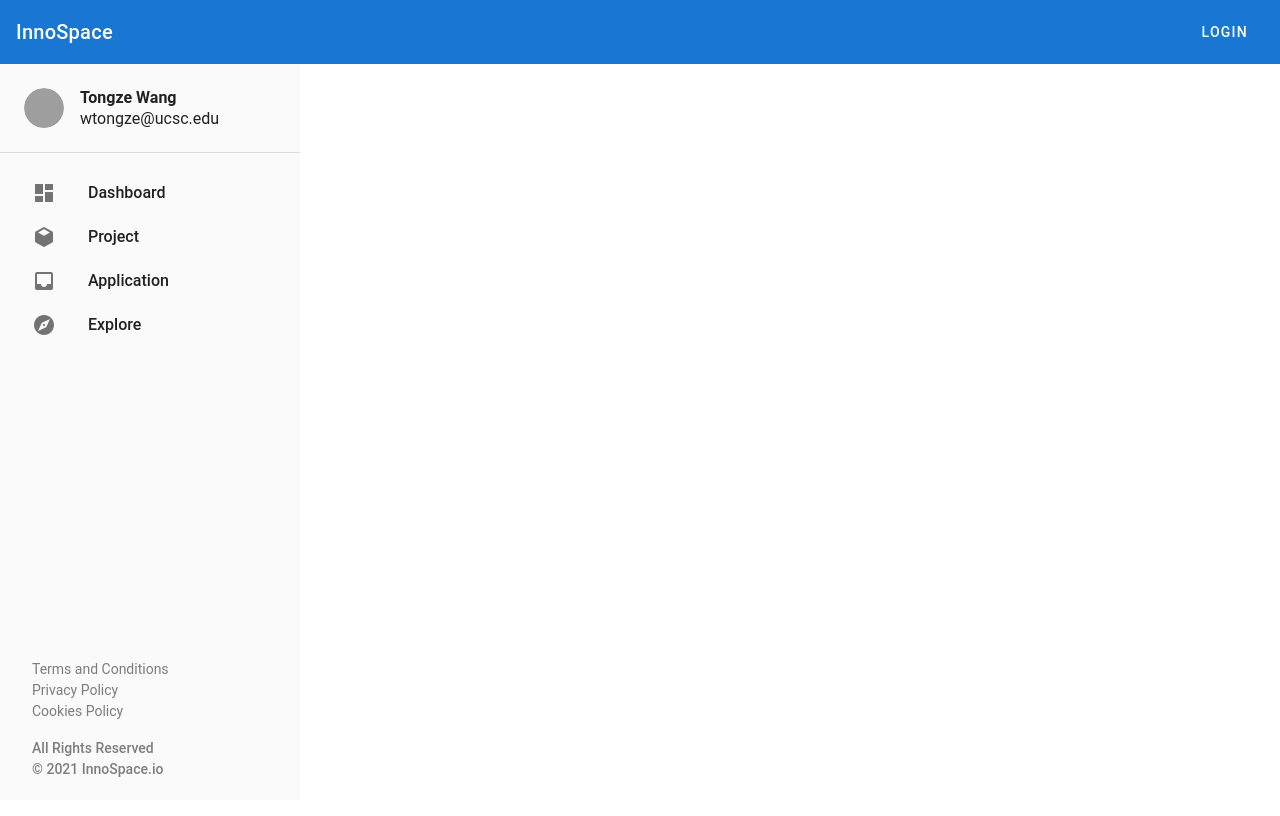
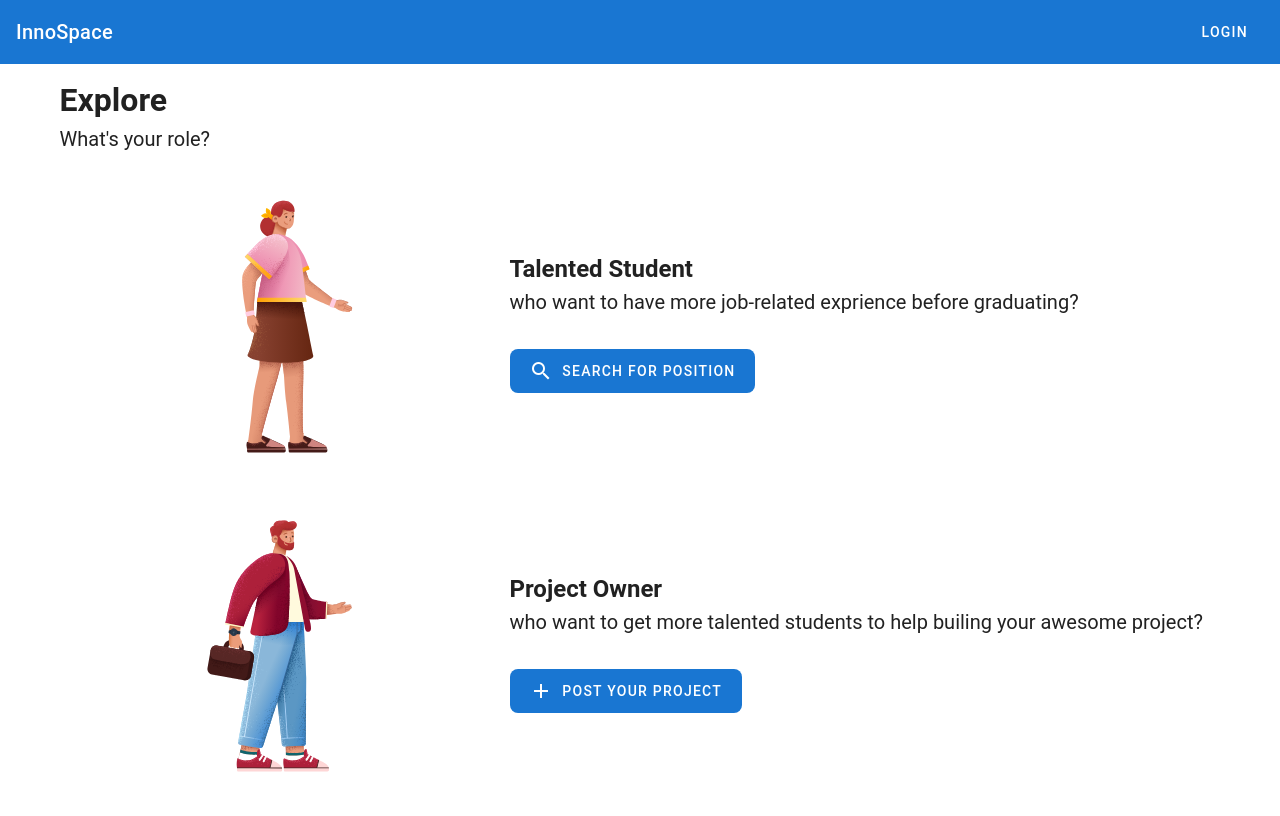
Before and after one commit to wtongze/innospace-v3-web, a Vue app: page /explore in a window 1280 px wide. Shown: the top 816 px of the page. Built offline with nearby package versions, Linux system fonts and the light colour scheme; grey boxes are pictures that could not be loaded.

Commit message:
add login

```diff
--- a/package.json
+++ b/package.json
@@ -9,6 +9,8 @@
   },
   "dependencies": {
     "core-js": "^3.6.5",
+    "firebase": "^9.5.0",
+    "firebaseui": "^6.0.0",
     "lottie-web": "^5.8.1",
     "vue": "^2.6.11",
     "vue-router": "^3.2.0",
--- a/src/App.vue
+++ b/src/App.vue
@@ -3,7 +3,7 @@
     <v-app-bar app color="primary" dark flat clipped-left>
       <v-app-bar-nav-icon
         @click.stop="drawer = !drawer"
-        v-if="showNavDrawer && !$vuetify.breakpoint.mdAndUp"
+        v-if="showNavDrawer && !$vuetify.breakpoint.lgAndUp"
       ></v-app-bar-nav-icon>
       <div class="title" @click="goHome">InnoSpace</div>
       <v-spacer></v-spacer>
@@ -18,11 +18,10 @@
       app
       clipped
       floating
-      disable-resize-watcher
       color="#fafafa"
       class="nav-drawer"
       v-if="showNavDrawer"
-      v-model="drawerControl"
+      v-model="drawer"
       height="100%"
     >
       <v-list class="px-2">
@@ -110,24 +109,29 @@ export default Vue.extend({
     drawer: false,
     navItems: [
       {
-        to: '/dashboard',
+        to: '/my/dashboard',
         icon: 'mdi-view-dashboard',
         title: 'Dashboard',
       },
       {
-        to: '/dashboard/project',
+        to: '/explore',
+        icon: 'mdi-compass',
+        title: 'Explore',
+      },
+      {
+        to: '/my/project',
         icon: 'mdi-cube',
         title: 'Project',
       },
       {
-        to: '/dashboard/application',
+        to: '/my/application',
         icon: 'mdi-inbox',
         title: 'Application',
       },
       {
-        to: '/dashboard/explore',
-        icon: 'mdi-compass',
-        title: 'Explore',
+        to: '/my/profile',
+        icon: 'mdi-account',
+        title: 'Profile',
       },
     ] as { to: string; icon: string; title: string }[],
     legalItems: [
@@ -167,17 +171,6 @@ export default Vue.extend({
     },
     mdAndUp() {
       return this.$vuetify.breakpoint.mdAndUp;
-    },
-    drawerControl: {
-      get() {
-        if (this.$vuetify.breakpoint.mdAndUp) {
-          return true;
-        }
-        return this.drawer;
-      },
-      set(val: boolean) {
-        this.drawer = val;
-      },
     },
   },
 
--- /dev/null
+++ b/src/components/ApplicationCard.vue
@@ -0,0 +1,70 @@
+<template>
+  <div class="application-card px-8 py-4 my-4">
+    <div class="d-flex align-center justify-space-between">
+      <div class="d-flex align-center">
+        <v-img
+          :src="require('../assets/logo.svg')"
+          max-height="50"
+          max-width="50"
+          class="mr-4"
+        ></v-img>
+        <div class="mr-4">
+          <h3>Front-End Developer</h3>
+          <h3 class="font-weight-medium" style="font-size: 16px">InnoSpace</h3>
+        </div>
+        <div>
+          <v-chip color="warning" label class="font-weight-medium rounded-lg">
+            Pending Review
+          </v-chip>
+        </div>
+      </div>
+      <div class="d-flex meta-box">
+        <div class="meta-item">
+          <h4 class="font-weight-medium">Type</h4>
+          <div>Student</div>
+        </div>
+        <div class="meta-item">
+          <h4 class="font-weight-medium">Name</h4>
+          <div>Tongze Wang</div>
+        </div>
+      </div>
+    </div>
+    <div class="action mt-4 d-flex align-center justify-space-between">
+      <div style="margin-left: 66px">2021/03/02 03:45 PM</div>
+      <v-btn link color="#f7f7f7" depressed to="/application/123">
+        Learn More
+      </v-btn>
+    </div>
+  </div>
+</template>
+
+<script lang="ts">
+import Vue from 'vue';
+
+export default Vue.extend({
+  name: 'ApplicationCard',
+});
+</script>
+
+<style scoped>
+.application-card {
+  border: 1px rgba(0, 0, 0, 0.12) solid;
+  border-radius: 8px;
+}
+
+.meta-box {
+  background-color: #f7f7f7;
+  padding: 16px;
+  border-radius: 8px;
+}
+
+.meta-item {
+  margin-right: 16px;
+  width: 125px;
+}
+
+.tag {
+  margin-right: 8px;
+  font-weight: 500;
+}
+</style>
--- /dev/null
+++ b/src/components/ProjectCard.vue
@@ -0,0 +1,75 @@
+<template>
+  <div class="project-card px-8 py-4 my-4">
+    <div class="d-flex align-center justify-space-between">
+      <div class="d-flex align-center">
+        <v-img
+          :src="require('../assets/logo.svg')"
+          max-height="50"
+          max-width="50"
+          class="mr-4"
+        ></v-img>
+        <h3>InnoSpace</h3>
+      </div>
+      <div class="d-flex meta-box">
+        <div class="meta-item">
+          <h4 class="font-weight-medium">Type</h4>
+          <div>Student-Lead</div>
+        </div>
+        <div class="meta-item">
+          <h4 class="font-weight-medium">Field</h4>
+          <div>Web App</div>
+        </div>
+      </div>
+    </div>
+    <div class="tags mt-4">
+      <v-chip label class="tag">Node.js</v-chip>
+      <v-chip label class="tag">TypeScript</v-chip>
+      <v-chip label class="tag">Jest</v-chip>
+    </div>
+    <div class="description mt-4">
+      <p>
+        Lorem ipsum dolor sit, amet consectetur adipisicing elit. Possimus
+        asperiores vel libero corrupti veritatis consequatur voluptates
+        doloremque. Facilis unde cumque id repellendus quia! Dicta,
+        reprehenderit modi voluptate aliquid dolorum eum...
+      </p>
+    </div>
+    <div class="action mt-4 d-flex justify-space-between">
+      <div class="font-weight-medium">5 Open Positions</div>
+      <v-btn link color="#f7f7f7" depressed to="/project/innospace">
+        Learn More
+      </v-btn>
+    </div>
+  </div>
+</template>
+
+<script lang="ts">
+import Vue from 'vue';
+
+export default Vue.extend({
+  name: 'ProjectCard',
+});
+</script>
+
+<style scoped>
+.project-card {
+  border: 1px rgba(0, 0, 0, 0.12) solid;
+  border-radius: 8px;
+}
+
+.meta-box {
+  background-color: #f7f7f7;
+  padding: 16px;
+  border-radius: 8px;
+}
+
+.meta-item {
+  margin-right: 16px;
+  width: 125px;
+}
+
+.tag {
+  margin-right: 8px;
+  font-weight: 500;
+}
+</style>
--- a/src/main.ts
+++ b/src/main.ts
@@ -1,10 +1,22 @@
 import Vue from 'vue';
+import firebase from 'firebase/compat/app';
 import App from './App.vue';
 import router from './router';
 import vuetify from './plugins/vuetify';
 
 Vue.config.productionTip = false;
 
+const firebaseConfig = {
+  apiKey: 'AIzaSyBhweqs1UmP9OxnvYc_pXt4Ttx_ZAYFet8',
+  authDomain: 'innospace-v3.firebaseapp.com',
+  projectId: 'innospace-v3',
+  storageBucket: 'innospace-v3.appspot.com',
+  messagingSenderId: '939967246852',
+  appId: '1:939967246852:web:3383e1ea3193bb93207b51',
+};
+
+firebase.initializeApp(firebaseConfig);
+
 new Vue({
   router,
   vuetify,
--- a/src/router/index.ts
+++ b/src/router/index.ts
@@ -1,5 +1,7 @@
 import Vue from 'vue';
 import VueRouter, { RouteConfig } from 'vue-router';
+import firebase from 'firebase/compat/app';
+import 'firebase/compat/auth';
 import Home from '../views/Home.vue';
 
 Vue.use(VueRouter);
@@ -42,9 +44,24 @@ const routes: Array<RouteConfig> = [
     component: () => import(/* webpackChunkName: "login" */ '../views/Login.vue'),
   },
   {
-    path: '/dashboard',
+    path: '/explore',
+    name: 'Explore',
+    component: () => import(/* webpackChunkName: "explore" */ '../views/Explore.vue'),
+  },
+  {
+    path: '/my/dashboard',
     name: 'Dashboard',
     component: () => import(/* webpackChunkName: "dashboard" */ '../views/Dashboard.vue'),
+  },
+  {
+    path: '/my/project',
+    name: 'MyProject',
+    component: () => import(/* webpackChunkName: "project" */ '../views/Project.vue'),
+  },
+  {
+    path: '/my/application',
+    name: 'MyApplication',
+    component: () => import(/* webpackChunkName: "application" */ '../views/Application.vue'),
   },
 ];
 
@@ -54,4 +71,12 @@ const router = new VueRouter({
   routes,
 });
 
+router.beforeEach((to, from, next) => {
+  // const isAuthenticated = firebase.auth().currentUser;
+  console.log(firebase.auth().currentUser);
+  const isAuthenticated = true;
+  if (to.path.includes('/my') && isAuthenticated === null) next({ name: 'Login' });
+  else next();
+});
+
 export default router;
--- /dev/null
+++ b/src/views/Application.vue
@@ -0,0 +1,62 @@
+<template>
+  <v-container class="application">
+    <h1>Application</h1>
+    <div class="d-flex align-center justify-space-between mt-2 mb-n4">
+      <v-tabs v-model="mode" style="margin-top: -28px">
+        <v-tab>Sent</v-tab>
+        <v-tab>Received</v-tab>
+      </v-tabs>
+      <v-select
+        label="Sort"
+        :items="sortOptions"
+        solo
+        class="sort-select mr-4"
+        dense
+      ></v-select>
+      <v-text-field
+        solo
+        dense
+        label="Filter"
+        class="sort-select"
+        clearable
+      ></v-text-field>
+    </div>
+    <div>
+      <application-card></application-card>
+    </div>
+  </v-container>
+</template>
+
+<script lang="ts">
+import Vue from 'vue';
+import ApplicationCard from '@/components/ApplicationCard.vue';
+
+export default Vue.extend({
+  name: 'Application',
+  data: () => ({
+    mode: 0,
+    sortOptions: [
+      {
+        text: 'Default',
+        value: 'default',
+      },
+      {
+        text: 'By Name',
+        value: 'by-name',
+      },
+    ] as {
+      text: string;
+      value: string;
+    }[],
+  }),
+  components: {
+    ApplicationCard,
+  },
+});
+</script>
+
+<style scoped>
+.sort-select {
+  width: 200px;
+}
+</style>
--- /dev/null
+++ b/src/views/Explore.vue
@@ -0,0 +1,73 @@
+<template>
+  <v-container class="explore">
+    <h1>Explore</h1>
+    <h2 class="font-weight-regular" style="font-size: 20px">
+      What's your role?
+    </h2>
+    <div class="role-picker mt-12">
+      <div class="role-card">
+        <v-img
+          :src="require('../assets/talented-student.svg')"
+          max-width="450"
+        ></v-img>
+        <div>
+          <h2>Talented Student</h2>
+          <p style="font-size: 20px">
+            who want to have more job-related exprience before graduating?
+          </p>
+          <v-btn
+            class="mt-4 rounded-lg"
+            link
+            to="/search"
+            color="primary"
+            large
+            depressed
+          >
+            <v-icon class="mr-2">mdi-magnify</v-icon>
+            Search for Position
+          </v-btn>
+        </div>
+      </div>
+      <div class="role-card">
+        <v-img
+          :src="require('../assets/project-owner.svg')"
+          max-width="450"
+        ></v-img>
+        <div>
+          <h2>Project Owner</h2>
+          <p style="font-size: 20px">
+            who want to get more talented students to help builing your awesome
+            project?
+          </p>
+          <v-btn
+            class="mt-4 rounded-lg"
+            link
+            to="/project/new"
+            color="primary"
+            large
+            depressed
+          >
+            <v-icon class="mr-2">mdi-plus</v-icon>
+            Post Your Project
+          </v-btn>
+        </div>
+      </div>
+    </div>
+  </v-container>
+</template>
+
+<script lang="ts">
+import Vue from 'vue';
+
+export default Vue.extend({
+  name: 'Explore',
+});
+</script>
+
+<style scoped>
+.role-card {
+  display: flex;
+  align-items: center;
+  margin: -80px 0;
+}
+</style>
--- a/src/views/Login.vue
+++ b/src/views/Login.vue
@@ -18,11 +18,9 @@
           prepend-inner-icon="mdi-lock"
           label="Password"
         ></v-text-field>
-        <v-btn color="primary" elevation="0" block class="mb-4" to="/dashboard"> Sign in </v-btn>
+        <v-btn color="primary" elevation="0" block class="mb-4"> Sign in </v-btn>
         <v-divider></v-divider>
-        <v-btn color="#f1f3f5" elevation="0" block class="mt-4 text-no-transform">
-          SIGN IN with Google
-        </v-btn>
+        <div id="firebaseui-auth-container" class="mb-n4"></div>
       </v-card-text>
     </v-card>
   </v-container>
@@ -30,6 +28,9 @@
 
 <script lang="ts">
 import Vue from 'vue';
+import firebase from 'firebase/compat/app';
+import * as firebaseui from 'firebaseui';
+import 'firebaseui/dist/firebaseui.css';
 
 export default Vue.extend({
   name: 'Login',
@@ -37,6 +38,26 @@ export default Vue.extend({
     mdAndUp() {
       return this.$vuetify.breakpoint.mdAndUp;
     },
+  },
+  data: () => ({
+    auth: undefined,
+  }),
+  mounted() {
+    const ui = firebaseui.auth.AuthUI.getInstance() || new firebaseui.auth.AuthUI(firebase.auth());
+    const uiConfig = {
+      callbacks: {
+        signInSuccessWithAuthResult: () => {
+          ui.delete();
+          this.$router.push('/my/dashboard');
+          return false;
+        },
+      },
+      signInFlow: 'popup',
+      signInOptions: [firebase.auth.GoogleAuthProvider.PROVIDER_ID],
+      tosUrl: '/terms-and-conditions',
+      privacyPolicyUrl: '/privacy-policy',
+    };
+    ui.start('#firebaseui-auth-container', uiConfig);
   },
 });
 </script>
@@ -75,4 +96,10 @@ export default Vue.extend({
 .login-card-text-field .v-text-field__slot {
   margin: 0 8px !important;
 }
+
+button.mdl-button {
+  border-radius: 4px !important;
+  box-shadow: none;
+  border: 2px solid #f1f3f5;
+}
 </style>
--- /dev/null
+++ b/src/views/Project.vue
@@ -0,0 +1,62 @@
+<template>
+  <v-container class="project">
+    <h1>Project</h1>
+    <div class="d-flex align-center justify-space-between mt-2 mb-n4">
+      <v-tabs v-model="mode" style="margin-top: -28px">
+        <v-tab>Joined</v-tab>
+        <v-tab>Posted</v-tab>
+      </v-tabs>
+      <v-select
+        label="Sort"
+        :items="sortOptions"
+        solo
+        class="sort-select mr-4"
+        dense
+      ></v-select>
+      <v-text-field
+        solo
+        dense
+        label="Filter"
+        class="sort-select"
+        clearable
+      ></v-text-field>
+    </div>
+    <div>
+      <project-card></project-card>
+    </div>
+  </v-container>
+</template>
+
+<script lang="ts">
+import Vue from 'vue';
+import ProjectCard from '@/components/ProjectCard.vue';
+
+export default Vue.extend({
+  name: 'Project',
+  data: () => ({
+    mode: 0,
+    sortOptions: [
+      {
+        text: 'Default',
+        value: 'default',
+      },
+      {
+        text: 'By Name',
+        value: 'by-name',
+      },
+    ] as {
+      text: string;
+      value: string;
+    }[],
+  }),
+  components: {
+    ProjectCard,
+  },
+});
+</script>
+
+<style scoped>
+.sort-select {
+  width: 200px;
+}
+</style>
```
Also changed, not shown: .eslintrc.js, 1 other file (tests, documents, lock files or other folders).
